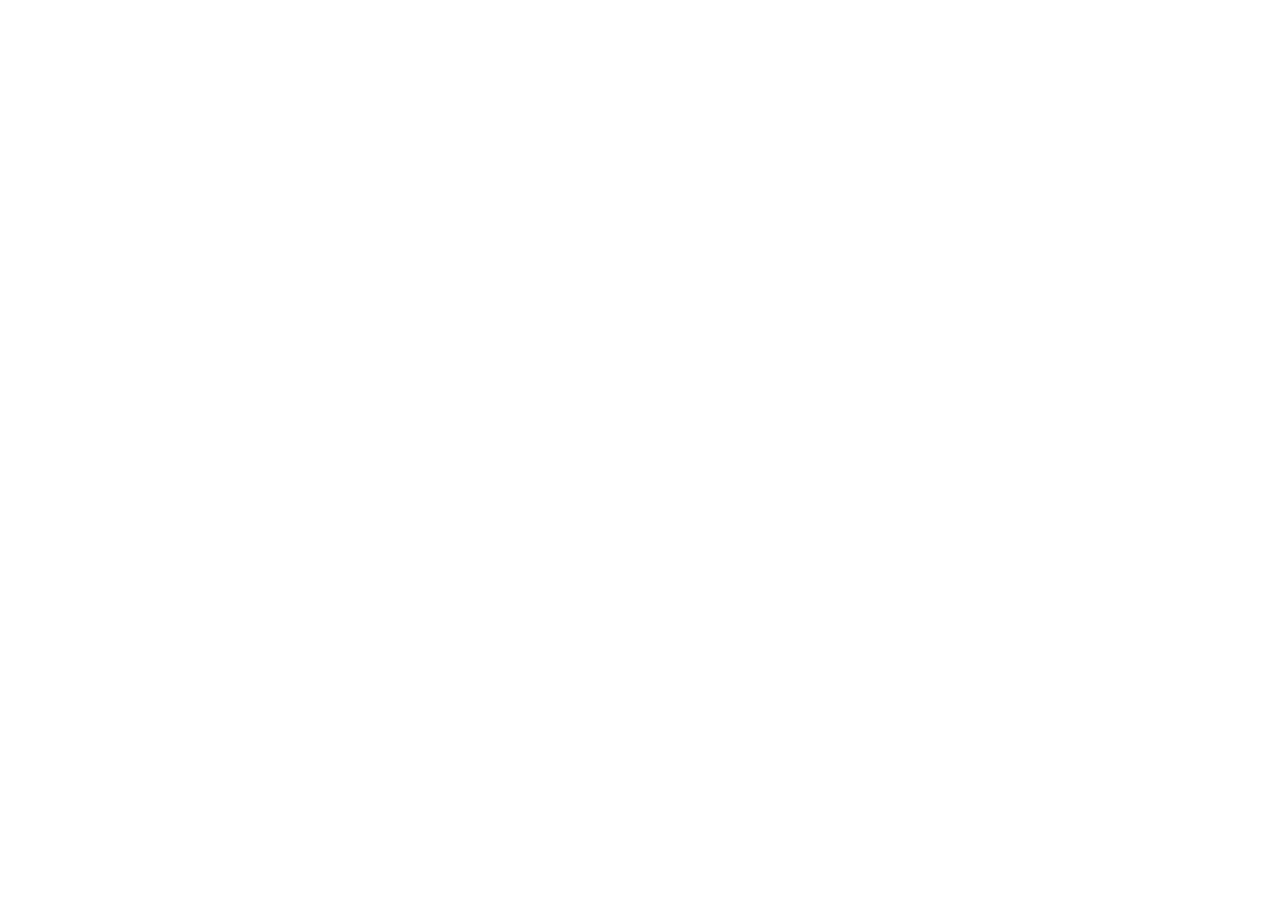
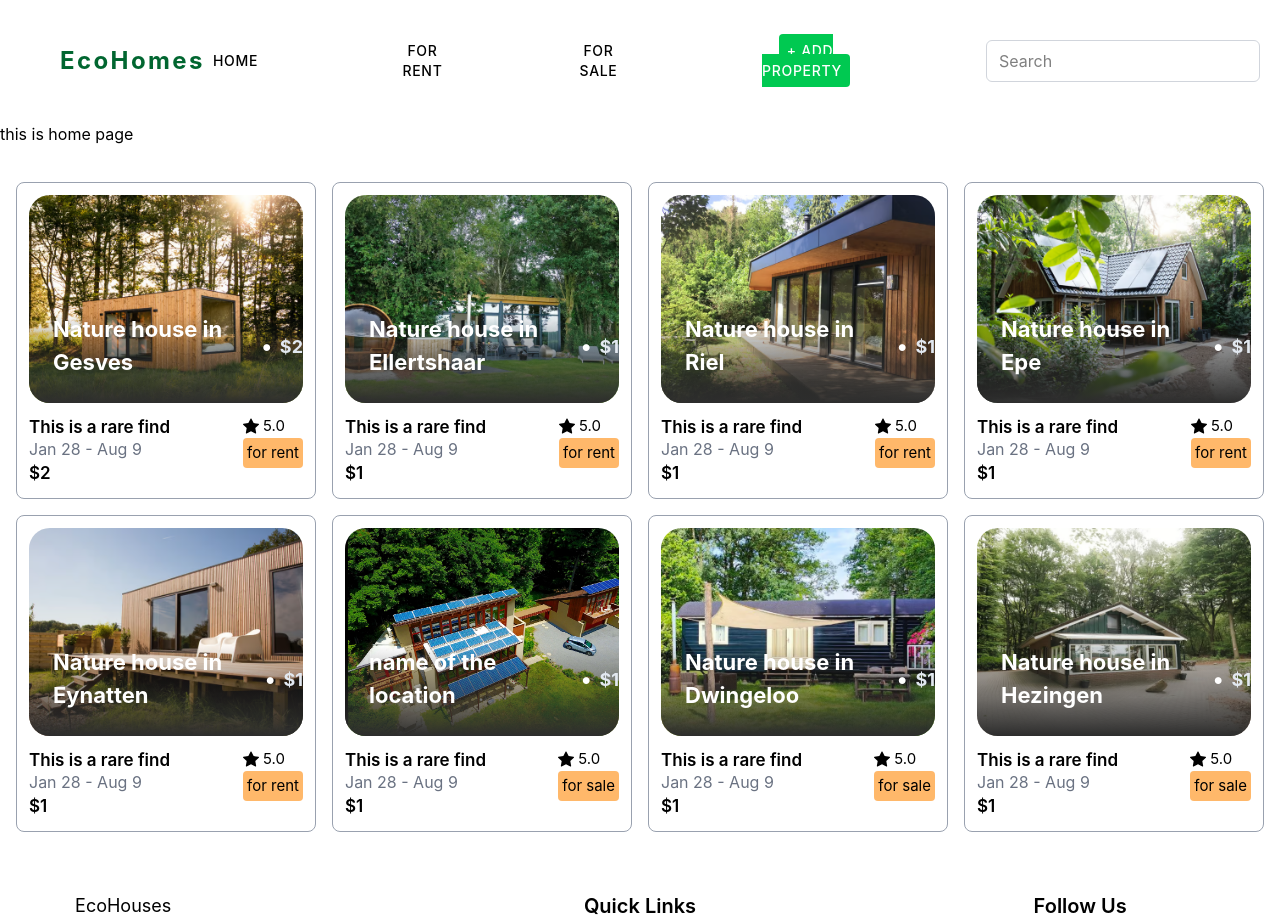
Before and after one commit to CristianM100/EcoHouses, a React (Vite) app: page / in a window 1280 px wide. Shown: the top 924 px of the page. Before the commit the page ends 800 px from the top, so only its background shows below. Built offline with nearby package versions, Linux system fonts and the light colour scheme.

Commit message:
edit home page

```diff
--- a/src/pages/Home.jsx
+++ b/src/pages/Home.jsx
@@ -1,11 +1,14 @@
-
-
-
+import PropertyList from '../components/PropertyList';
+import Header from "../components/Header";
+import Footer from "../components/Footer";
 
 export function Home() {
     return(
         <>
-
+            <Header />
+            <div>this is home page</div>
+            <PropertyList filterProperties="all"/>
+            <Footer />
         </>
     )
 }
```
